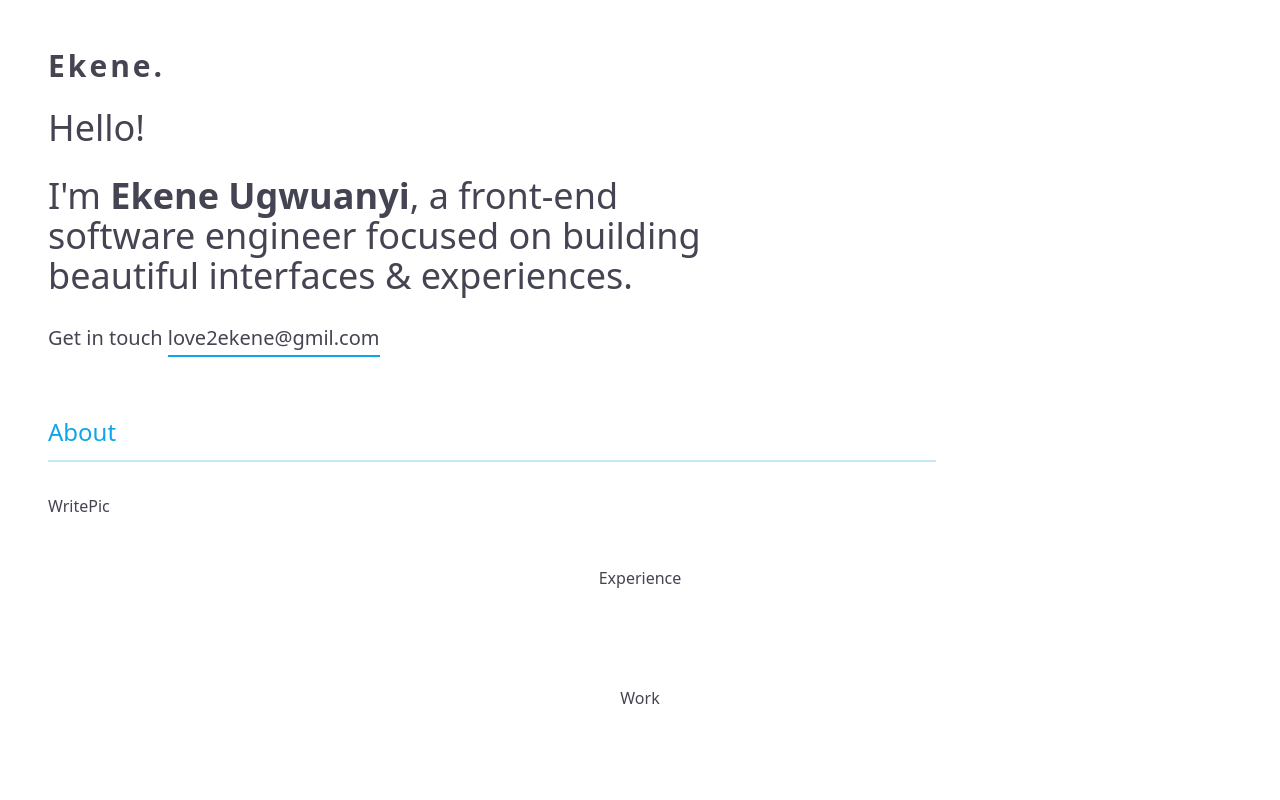
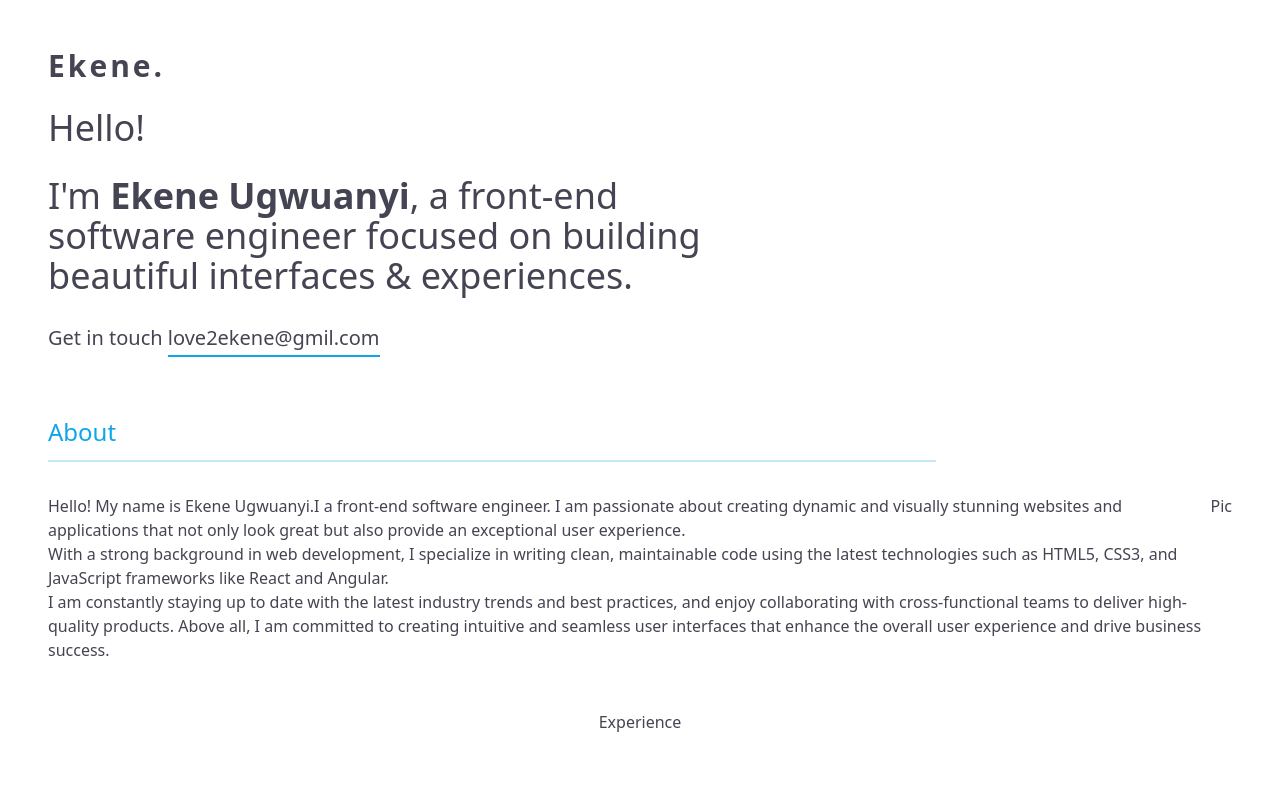
Before and after one commit to Hubnotch/my-portfolio, a Next.js app: page / in a window 1280 px wide. Shown: the top 800 px of the page. Built offline with nearby package versions, Linux system fonts and the light colour scheme.

Commit message:
about commit

```diff
--- a/src/components/componet/About.tsx
+++ b/src/components/componet/About.tsx
@@ -8,7 +8,16 @@ const About = (props: Props) => {
     <div className='w-full'>
       <Heading title='About' />
       <div className="flex">
-        <div className="">Write</div>
+        <div className="">
+          <p>Hello! My name is Ekene Ugwuanyi.I a front-end software engineer. I am passionate about creating dynamic and visually stunning websites and applications that not only look great but also provide an exceptional user experience.
+          </p>
+          <p>With a strong background in web development, I specialize in writing clean, maintainable code using the latest technologies such as HTML5, CSS3, and JavaScript frameworks like React and Angular.
+
+          </p>
+          <p>
+            I am constantly staying up to date with the latest industry trends and best practices, and enjoy collaborating with cross-functional teams to deliver high-quality products. Above all, I am committed to creating intuitive and seamless user interfaces that enhance the overall user experience and drive business success.
+          </p>
+        </div>
         <div className="">Pic</div>
       </div>
     </div>
```
